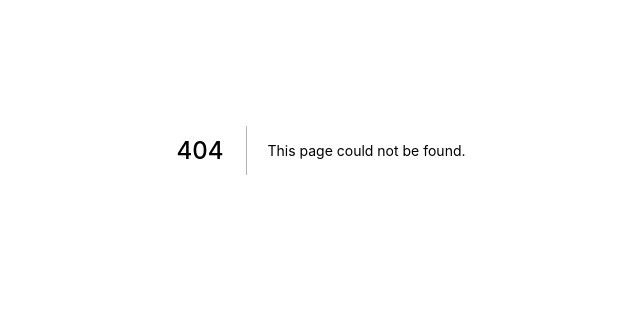
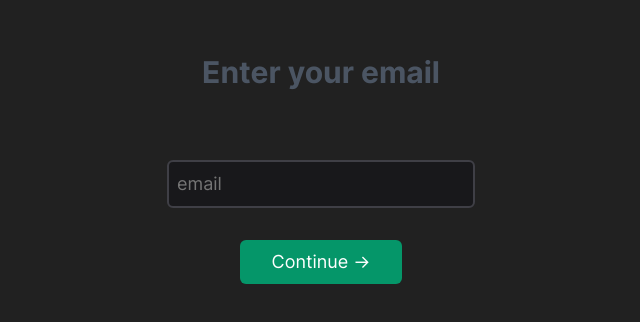
Before and after one commit to HassanHeydariNasab/katido, a Next.js app: page /login in a window 1280 px wide. Before the commit this address had no page. Shown: the part 250-572 px from the top of the page, without its empty margins (319-959 px from the left). Built offline with nearby package versions, Linux system fonts and the light colour scheme.

Commit message:
Add basic login form

```diff
--- /dev/null
+++ b/components/ArticleCard.tsx
@@ -0,0 +1,18 @@
+import type { FC } from "react";
+import type { Article } from "@prisma/client";
+
+interface ArticleCardProps {
+  article: Article;
+}
+
+const ArticleCard: FC<ArticleCardProps> = ({ article: { title, st, tt } }) => {
+  return (
+    <div className="flex-1 bg-slate-500">
+      <h3 className="font-medium text-xl">{title}</h3>
+      <p>{st}</p>
+      <p>{tt}</p>
+    </div>
+  );
+};
+
+export default ArticleCard;
--- /dev/null
+++ b/components/atoms/Button.tsx
@@ -0,0 +1,26 @@
+import type {
+  ButtonHTMLAttributes,
+  DetailedHTMLProps,
+  FC,
+  PropsWithChildren,
+} from "react";
+
+type ButtonProps = DetailedHTMLProps<
+  ButtonHTMLAttributes<HTMLButtonElement>,
+  HTMLButtonElement
+>;
+const Button: FC<PropsWithChildren<ButtonProps>> = ({
+  children,
+  ...others
+}) => {
+  return (
+    <button
+      {...others}
+      className={"border-2 px-2 rounded-md " + others.className}
+    >
+      {children}
+    </button>
+  );
+};
+
+export default Button;
--- /dev/null
+++ b/components/atoms/Input.tsx
@@ -0,0 +1,47 @@
+import {
+  DetailedHTMLProps,
+  FC,
+  forwardRef,
+  InputHTMLAttributes,
+  PropsWithChildren,
+} from "react";
+
+type InputProps = DetailedHTMLProps<
+  InputHTMLAttributes<HTMLInputElement>,
+  HTMLInputElement
+>;
+
+const Input: FC<PropsWithChildren<InputProps>> = forwardRef(
+  ({ children, ...others }, ref) => {
+    return (
+      <input
+        {...others}
+        ref={ref}
+        className={"border-2 px-2 rounded-md " + others.className}
+      >
+        {children}
+      </input>
+    );
+  }
+);
+
+const classes = {
+  base: "focus:outline-none transition ease-in-out duration-300",
+  disabled: "opacity-50 cursor-not-allowed",
+  pill: "rounded-full",
+  size: {
+    small: "px-2 py-1 text-sm",
+    normal: "px-4 py-2",
+    large: "px-8 py-3 text-lg",
+  },
+  variant: {
+    primary:
+      "bg-blue-500 hover:bg-blue-800 focus:ring-2 focus:ring-blue-500 focus:ring-opacity-50 text-white",
+    secondary:
+      "bg-gray-200 hover:bg-gray-800 focus:ring-2 focus:ring-gray-500 focus:ring-opacity-50 text-gray-900 hover:text-white",
+    danger:
+      "bg-red-500 hover:bg-red-800 focus:ring-2 focus:ring-red-500 focus:ring-opacity-50 text-white",
+  },
+};
+
+export default Input;
--- a/package.json
+++ b/package.json
@@ -12,7 +12,8 @@
     "@prisma/client": "3.13.0",
     "next": "12.1.6",
     "react": "18.1.0",
-    "react-dom": "18.1.0"
+    "react-dom": "18.1.0",
+    "react-hook-form": "^7.31.0"
   },
   "devDependencies": {
     "@types/node": "^17.0.31",
--- /dev/null
+++ b/pages/api/articles.ts
@@ -0,0 +1,18 @@
+import { PrismaClient } from "@prisma/client";
+import type { Article } from "@prisma/client";
+import type { NextApiRequest, NextApiResponse } from "next";
+
+const prisma = new PrismaClient();
+
+interface Result {
+  results: Article[];
+}
+
+export default async function handler(
+  req: NextApiRequest,
+  res: NextApiResponse<Result>
+) {
+  const articles = await prisma.article.findMany();
+
+  res.status(200).json({ results: articles });
+}
--- a/pages/api/hello.js
+++ /dev/null
@@ -1,5 +0,0 @@
-// Next.js API route support: https://nextjs.org/docs/api-routes/introduction
-
-export default function handler(req, res) {
-  res.status(200).json({ name: 'John Doe' })
-}
--- a/pages/index.tsx
+++ b/pages/index.tsx
@@ -1,5 +1,29 @@
-import styles from "../styles/Home.module.css";
+import type { FC } from "react";
+import type { GetServerSideProps } from "next";
+import { PrismaClient } from "@prisma/client";
+import type { Article } from "@prisma/client";
+import ArticleCard from "components/ArticleCard";
 
-export default function Home() {
-  return <div className={styles.container}>Hello</div>;
+interface HomeProps {
+  articles: Article[];
 }
+
+const Home: FC<HomeProps> = ({ articles }) => {
+  return (
+    <div className={"h-full w-full"}>
+      <h2>Articles</h2>
+      {articles.map((article) => (
+        <ArticleCard article={article} />
+      ))}
+    </div>
+  );
+};
+
+const prisma = new PrismaClient();
+
+export const getServerSideProps: GetServerSideProps = async () => {
+  const articles = await prisma.article.findMany();
+  return { props: { articles } };
+};
+
+export default Home;
--- /dev/null
+++ b/pages/login.tsx
@@ -0,0 +1,36 @@
+import Head from "next/head";
+import type { FC } from "react";
+import { useForm } from "react-hook-form";
+
+interface LoginProps {}
+
+const Login: FC<LoginProps> = () => {
+  const { register, handleSubmit } = useForm<{ email: string }>();
+
+  const onSubmitEmail = handleSubmit((data) => {
+    console.log({ data });
+  });
+
+  return (
+    <>
+      <Head>
+        <title>Login</title>
+      </Head>
+      <form
+        className="flex overflow-y-auto flex-col gap-8 justify-center items-center w-full h-full"
+        onSubmit={onSubmitEmail}
+      >
+        <p className="py-2 text-3xl font-bold text-center text-gray-600">
+          Enter your email
+        </p>
+        <input
+          {...register("email", { required: true })}
+          placeholder={"email"}
+        />
+        <button type="submit">Continue &rarr;</button>
+      </form>
+    </>
+  );
+};
+
+export default Login;
--- a/styles/Home.module.css
+++ /dev/null
@@ -1,3 +0,0 @@
-.container {
-  padding: 0 2rem;
-}
--- a/styles/globals.css
+++ b/styles/globals.css
@@ -10,11 +10,13 @@
 }
 
 html,
-body {
+body,
+body > div {
   padding: 0;
   margin: 0;
   font-family: Inter;
   height: calc(100vh - calc(100vh - 100%));
+  background-color: #212121;
 }
 
 a {
@@ -24,4 +26,14 @@ a {
 
 * {
   box-sizing: border-box;
+  font-family: "Inter";
 }
+
+@layer components {
+  button {
+    @apply px-8 py-2 text-lg text-white bg-emerald-600 rounded-md border-none transition-colors cursor-pointer hover:bg-emerald-500 active:bg-emerald-700;
+  }
+  input {
+    @apply px-2 py-2 text-lg rounded-md border-2 border-solid transition-colors text-zinc-300 border-zinc-700 bg-zinc-900 hover:border-emerald-600 focus-visible:border-emerald-600;
+  }
+}
--- a/tailwind.config.js
+++ b/tailwind.config.js
@@ -7,4 +7,7 @@ module.exports = {
     extend: {},
   },
   plugins: [],
+  corePlugins: {
+    preflight: false,
+  },
 };
```
Also changed, not shown: pages/api/users.ts (added), 1 other file (tests, documents, lock files or other folders).
